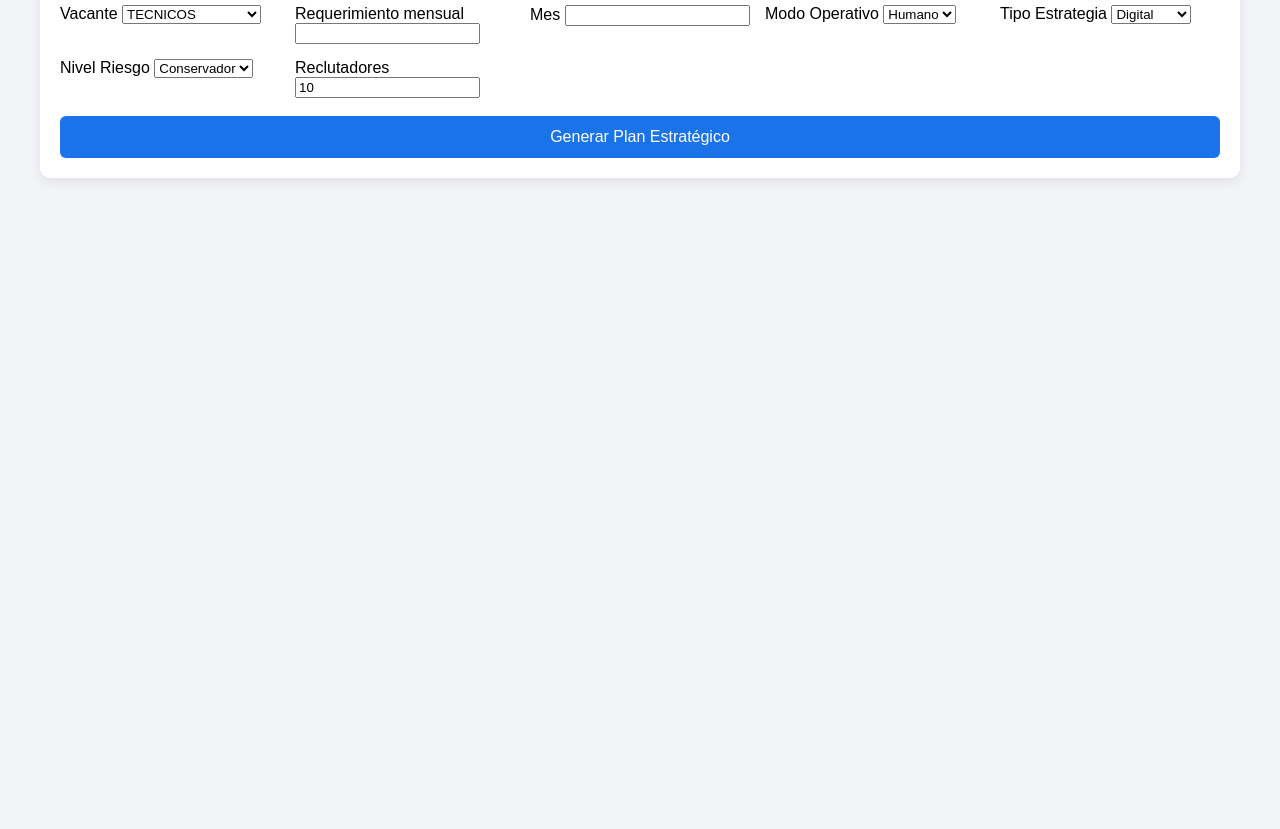
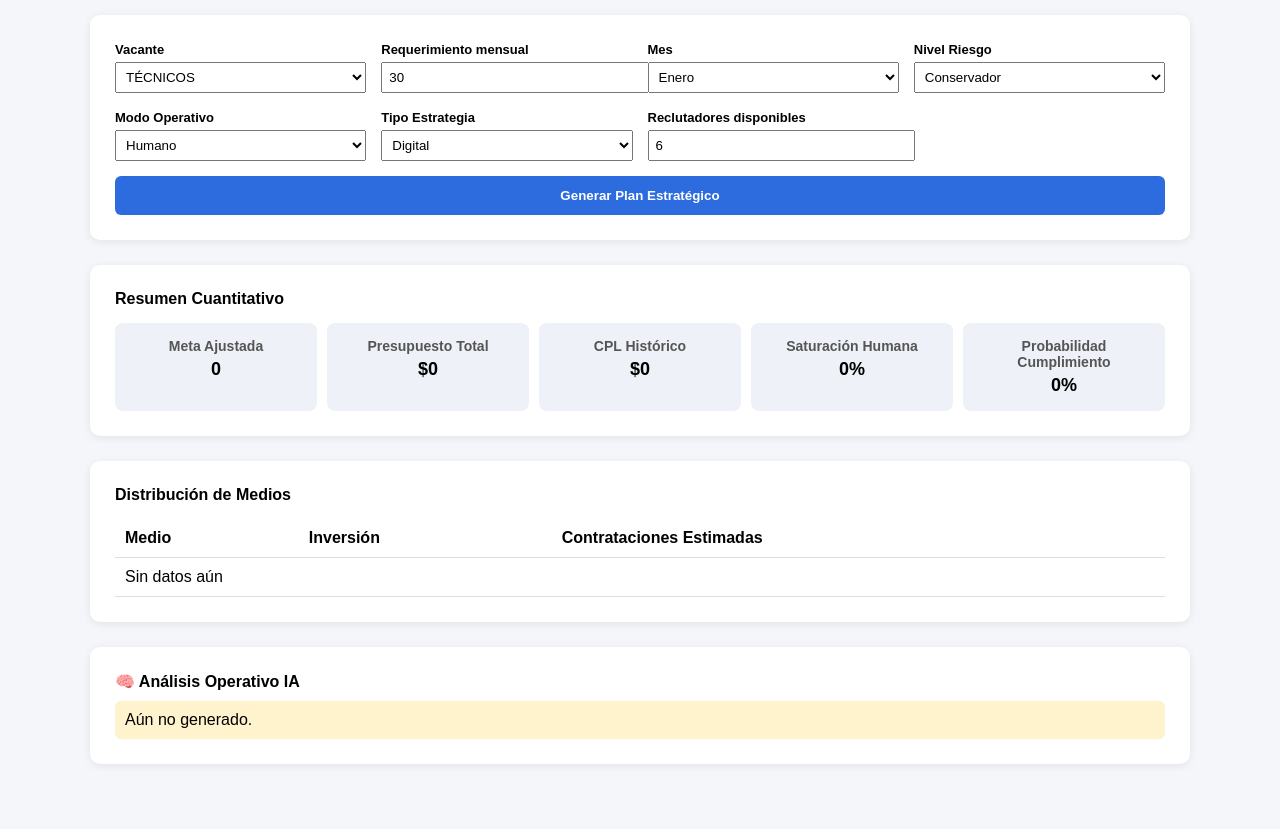
Before and after one commit to alejandrogilberto-design/sistema-estrategico-captacion, a plain HTML site: page index.html in a window 1280 px wide. Shown: the part 113-942 px from the top of the page. Before the commit the page ends 800 px from the top, so only its background shows below. Drawn offline with Linux system fonts and the light colour scheme.

Commit message:
Update index.html

```diff
--- a/index.html
+++ b/index.html
@@ -2,171 +2,193 @@
 <html lang="es">
 <head>
 <meta charset="UTF-8">
-<meta name="viewport" content="width=device-width, initial-scale=1.0">
-<title>Sistema Estratégico de Captación</title>
-
+<title>Dashboard Estratégico de Reclutamiento</title>
 <style>
-body {
+body{
   font-family: Arial, sans-serif;
-  background:#f2f4f8;
+  background:#f4f6f9;
   margin:0;
-  padding:20px;
+  padding:40px;
 }
-
-.container {
-  max-width:1200px;
+.container{
+  max-width:1100px;
   margin:auto;
 }
-
-h1 {
-  margin-bottom:20px;
+.card{
+  background:white;
+  padding:25px;
+  border-radius:10px;
+  box-shadow:0 2px 8px rgba(0,0,0,0.08);
+  margin-bottom:25px;
 }
-
-.card {
-  background:white;
-  padding:20px;
-  border-radius:10px;
-  box-shadow:0 4px 12px rgba(0,0,0,0.08);
-  margin-bottom:20px;
+h1{
+  text-align:center;
+  margin-bottom:30px;
 }
-
-.grid {
+.grid{
   display:grid;
-  grid-template-columns: repeat(auto-fit, minmax(220px, 1fr));
+  grid-template-columns: repeat(4,1fr);
   gap:15px;
 }
-
-.metric {
-  background:#eef3ff;
+label{
+  font-size:13px;
+  font-weight:bold;
+}
+select,input{
+  width:100%;
+  padding:6px;
+  margin-top:4px;
+}
+button{
+  width:100%;
+  padding:12px;
+  background:#2d6cdf;
+  color:white;
+  border:none;
+  border-radius:6px;
+  margin-top:15px;
+  cursor:pointer;
+  font-weight:bold;
+}
+button:hover{
+  background:#1f4fbf;
+}
+.kpi-grid{
+  display:grid;
+  grid-template-columns: repeat(5,1fr);
+  gap:10px;
+}
+.kpi{
+  background:#eef1f7;
   padding:15px;
   border-radius:8px;
   text-align:center;
 }
-
-.metric h3 {
+.kpi h3{
   margin:0;
   font-size:14px;
   color:#555;
 }
-
-.metric p {
-  margin:5px 0 0;
-  font-size:20px;
+.kpi p{
+  font-size:18px;
   font-weight:bold;
+  margin:5px 0 0 0;
 }
-
-button {
-  padding:12px;
-  width:100%;
-  background:#1a73e8;
-  color:white;
-  border:none;
-  border-radius:6px;
-  font-size:16px;
-  cursor:pointer;
-}
-
-button:hover {
-  background:#1557b0;
-}
-
-table {
+table{
   width:100%;
   border-collapse:collapse;
 }
-
-th, td {
+th,td{
   padding:10px;
   border-bottom:1px solid #ddd;
   text-align:left;
 }
-
-th {
-  background:#f5f5f5;
+.section-title{
+  font-weight:bold;
+  margin-bottom:15px;
 }
-
-.ia-box {
-  background:#fff8e1;
-  border-left:6px solid #f9a825;
-  padding:20px;
-  white-space:pre-line;
+.warning{
+  background:#fff3cd;
+  padding:10px;
+  border-radius:6px;
+}
+.ia-title{
+  font-weight:bold;
+  margin-bottom:10px;
 }
 </style>
 </head>
 
 <body>
-
 <div class="container">
 
 <h1>Dashboard Estratégico de Reclutamiento</h1>
 
 <div class="card">
 <div class="grid">
+
 <div>
 <label>Vacante</label>
 <select id="vacante">
-        <option value="TECNICOS">TECNICOS</option>
-        <option value="AYUDANTES_MTY">AYUDANTES_MTY</option>
+<option value="TECNICOS">TÉCNICOS</option>
 <option value="REPACK">REPACK</option>
+<option value="AYUDANTES MTY">AYUDANTES MTY</option>
 </select>
 </div>
 
 <div>
 <label>Requerimiento mensual</label>
-      <input type="number" id="requerimiento" min="1">
+<input type="number" id="requerimiento" value="30">
 </div>
 
 <div>
 <label>Mes</label>
-      <input type="text" id="mes">
+<select id="mes">
+<option value="ENERO">Enero</option>
+<option value="FEBRERO">Febrero</option>
+<option value="MARZO">Marzo</option>
+<option value="ABRIL">Abril</option>
+<option value="MAYO">Mayo</option>
+<option value="JUNIO">Junio</option>
+<option value="JULIO">Julio</option>
+<option value="AGOSTO">Agosto</option>
+<option value="SEPTIEMBRE">Septiembre</option>
+<option value="OCTUBRE">Octubre</option>
+<option value="NOVIEMBRE">Noviembre</option>
+<option value="DICIEMBRE">Diciembre</option>
+</select>
+</div>
+
+<div>
+<label>Nivel Riesgo</label>
+<select id="riesgo">
+<option value="Conservador">Conservador</option>
+<option value="Moderado">Moderado</option>
+<option value="Arriesgado">Arriesgado</option>
+</select>
 </div>
 
 <div>
 <label>Modo Operativo</label>
-      <select id="modo">
-        <option>Humano</option>
-        <option>IA</option>
-        <option>Mixto</option>
+<select id="modo" onchange="toggleReclutadores()">
+<option value="Humano">Humano</option>
+<option value="IA">IA</option>
+<option value="Mixto">Mixto</option>
 </select>
 </div>
 
 <div>
 <label>Tipo Estrategia</label>
 <select id="tipoEstrategia">
-        <option>Digital</option>
-        <option>No Digital</option>
-        <option>Mixta</option>
+<option value="Digital">Digital</option>
+<option value="No Digital">No Digital</option>
+<option value="Mixta">Mixta</option>
 </select>
 </div>
 
 <div>
-      <label>Nivel Riesgo</label>
-      <select id="riesgo">
-        <option>Conservador</option>
-        <option>Moderado</option>
-        <option>Expansivo</option>
-      </select>
+<label>Reclutadores disponibles</label>
+<input type="number" id="reclutadores" value="6">
 </div>
 
-    <div>
-      <label>Reclutadores</label>
-      <input type="number" id="reclutadores" value="10">
+</div>
+
+<button onclick="generarPlan()">Generar Plan Estratégico</button>
+</div>
+
+<div class="card">
+<div class="section-title">Resumen Cuantitativo</div>
+<div class="kpi-grid">
+<div class="kpi"><h3>Meta Ajustada</h3><p id="meta">0</p></div>
+<div class="kpi"><h3>Presupuesto Total</h3><p id="presupuesto">$0</p></div>
+<div class="kpi"><h3>CPL Histórico</h3><p id="cpl">$0</p></div>
+<div class="kpi"><h3>Saturación Humana</h3><p id="saturacion">0%</p></div>
+<div class="kpi"><h3>Probabilidad Cumplimiento</h3><p id="probabilidad">0%</p></div>
 </div>
 </div>
 
-  <br>
-  <button onclick="generar()">Generar Plan Estratégico</button>
-</div>
-
-<div id="resultados" style="display:none;">
-
 <div class="card">
-  <h2>Resumen Cuantitativo</h2>
-  <div class="grid" id="metricas"></div>
-</div>
-
-<div class="card">
-  <h2>Distribución de Medios</h2>
+<div class="section-title">Distribución de Medios</div>
 <table>
 <thead>
 <tr>
@@ -175,72 +197,79 @@ th {
 <th>Contrataciones Estimadas</th>
 </tr>
 </thead>
-    <tbody id="tablaMedios"></tbody>
+<tbody id="tablaMedios">
+<tr><td colspan="3">Sin datos aún</td></tr>
+</tbody>
 </table>
 </div>
 
 <div class="card">
-  <h2>🧠 Análisis Operativo IA</h2>
-  <div class="ia-box" id="analisisIA"></div>
+<div class="ia-title">🧠 Análisis Operativo IA</div>
+<div id="analisisIA" class="warning">
+Aún no generado.
 </div>
-
 </div>
 
 </div>
 
 <script>
 
-const WORKER_URL = "https://motor-estrategico-captacion.alejandrogilberto.workers.dev/"; // CAMBIA POR TU URL REAL
+function toggleReclutadores(){
+  const modo = document.getElementById("modo").value;
+  const campo = document.getElementById("reclutadores");
 
-async function generar() {
+  if(modo === "IA"){
+    campo.disabled = true;
+    campo.value = 0;
+  }else{
+    campo.disabled = false;
+  }
+}
 
-  const vacante = document.getElementById("vacante").value;
-  const requerimiento = parseInt(document.getElementById("requerimiento").value);
-  const mes = document.getElementById("mes").value;
-  const modo = document.getElementById("modo").value;
-  const tipoEstrategia = document.getElementById("tipoEstrategia").value;
-  const riesgo = document.getElementById("riesgo").value;
-  const reclutadores = parseInt(document.getElementById("reclutadores").value);
+async function generarPlan(){
 
-  const response = await fetch(WORKER_URL, {
-    method: "POST",
-    headers: { "Content-Type": "application/json" },
-    body: JSON.stringify({
-      vacante,
-      requerimiento,
-      mes,
-      modo,
-      tipoEstrategia,
-      riesgo,
-      reclutadores
-    })
+  const data = {
+    vacante: document.getElementById("vacante").value,
+    requerimiento: Number(document.getElementById("requerimiento").value),
+    mes: document.getElementById("mes").value,
+    riesgo: document.getElementById("riesgo").value,
+    modo: document.getElementById("modo").value,
+    tipoEstrategia: document.getElementById("tipoEstrategia").value,
+    reclutadores: Number(document.getElementById("reclutadores").value)
+  };
+
+  const response = await fetch("https://TU_WORKER_AQUI.workers.dev",{
+    method:"POST",
+    headers:{ "Content-Type":"application/json"},
+    body: JSON.stringify(data)
   });
 
-  const data = await response.json();
+  const result = await response.json();
 
-  document.getElementById("resultados").style.display = "block";
+  document.getElementById("meta").innerText = result.metaAjustada || 0;
+  document.getElementById("presupuesto").innerText = "$" + (result.presupuesto || 0);
+  document.getElementById("cpl").innerText = "$" + (result.cpl || 0);
+  document.getElementById("saturacion").innerText = (result.saturacion || 0) + "%";
+  document.getElementById("probabilidad").innerText = (result.probabilidad || 0) + "%";
 
-  const metricas = `
-    <div class="metric"><h3>Meta Ajustada</h3><p>${data.metaAjustada}</p></div>
-    <div class="metric"><h3>Presupuesto Total</h3><p>$${data.presupuestoTotal}</p></div>
-    <div class="metric"><h3>CPL Histórico</h3><p>$${data.cplHistorico}</p></div>
-    <div class="metric"><h3>Saturación Humana</h3><p>${data.saturacionHumana}%</p></div>
-    <div class="metric"><h3>Probabilidad Cumplimiento</h3><p>${data.probabilidad}%</p></div>
-    <div class="metric"><h3>Nivel Confianza</h3><p>${data.nivelConfianza}</p></div>
-  `;
+  const tabla = document.getElementById("tablaMedios");
+  tabla.innerHTML = "";
 
-  document.getElementById("metricas").innerHTML = metricas;
+  if(result.medios && result.medios.length > 0){
+    result.medios.forEach(m=>{
+      tabla.innerHTML += `
+      <tr>
+        <td>${m.nombre}</td>
+        <td>$${m.inversion}</td>
+        <td>${m.contrataciones}</td>
+      </tr>`;
+    });
+  }else{
+    tabla.innerHTML = `<tr><td colspan="3">Sin datos</td></tr>`;
+  }
 
-  const tabla = data.medios.map(m =>
-    `<tr>
-      <td>${m.nombre}</td>
-      <td>$${Math.round(m.inversion)}</td>
-      <td>${m.contrataciones}</td>
-    </tr>`
-  ).join("");
+  document.getElementById("analisisIA").innerText = result.analisisIA || "Sin análisis IA.";
 
-  document.getElementById("tablaMedios").innerHTML = tabla;
-  document.getElementById("analisisIA").innerText = data.analisisIA;
 }
 
 </script>
```
Lines whose indentation alone changed are shown as unchanged.
